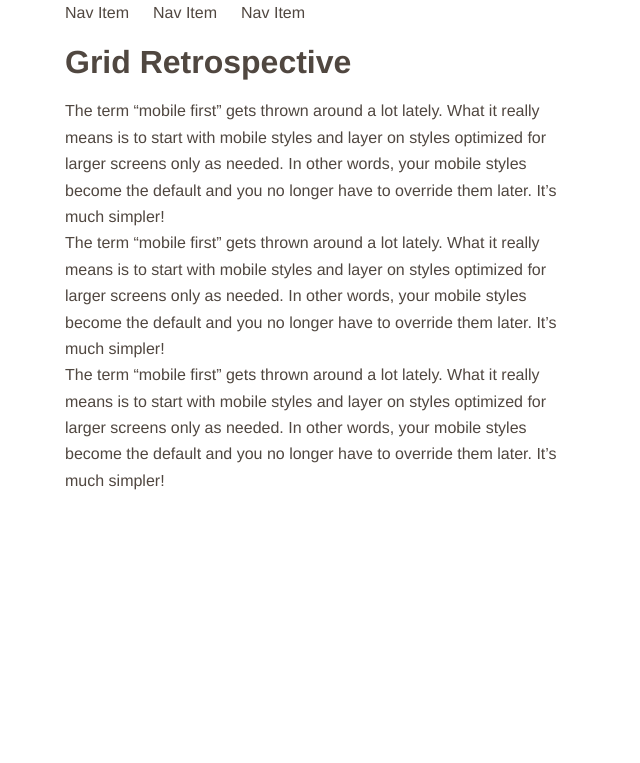
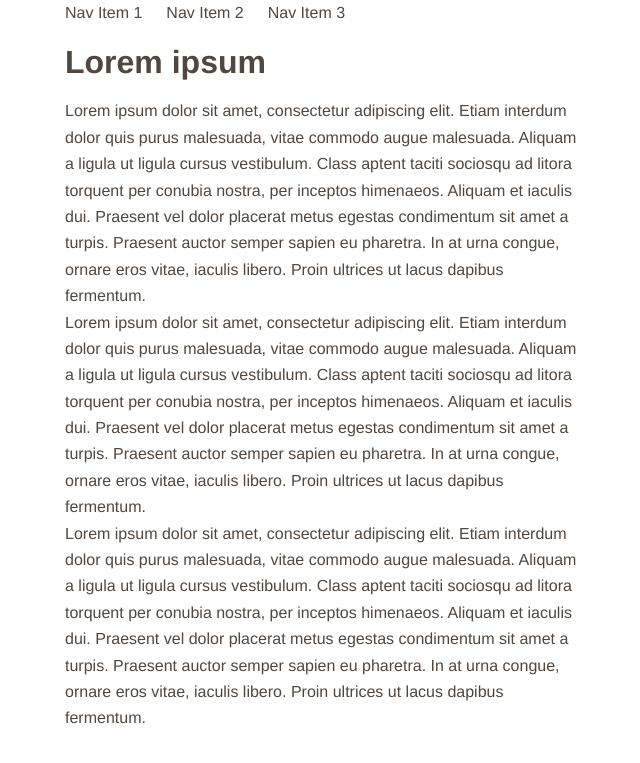
Before and after one commit to aekaplan/css-workshop, a Jekyll site: the page built from index.html, in a window 1280 px wide. Shown: the top 763 px of the page, without its empty margins (319-959 px from the left). Built offline with Jekyll 4.4.1, drawn with Linux system fonts in a browser that asks for light colours; nearby versions of some CDN libraries.

Commit message:
more testing

```diff
--- a/index.html
+++ b/index.html
@@ -4,25 +4,36 @@ layout: default
 
 <nav>
   <ul>
-    <li class="nav-item">Nav Item</li>
-    <li class="nav-item">Nav Item</li>
-    <li class="nav-item">Nav Item</li>
+    <li class="nav-item">Nav Item 1</li>
+    <li class="nav-item">Nav Item 2</li>
+    <li class="nav-item">Nav Item 3</li>
   </ul>
 </nav>
 
 <span class="nav-toggle" data-id="navigation-toggle"></span>
 
+<h1>Lorem ipsum</h1>
 
-<h1>Grid Retrospective</h1>
+<p>Lorem ipsum dolor sit amet, consectetur adipiscing elit. Etiam interdum dolor
+  quis purus malesuada, vitae commodo augue malesuada. Aliquam a ligula ut ligula
+  cursus vestibulum. Class aptent taciti sociosqu ad litora torquent per conubia
+  nostra, per inceptos himenaeos. Aliquam et iaculis dui. Praesent vel dolor
+  placerat metus egestas condimentum sit amet a turpis. Praesent auctor semper
+  sapien eu pharetra. In at urna congue, ornare eros vitae, iaculis libero.
+  Proin ultrices ut lacus dapibus fermentum.</p>
 
-<p>The term “mobile first” gets thrown around a lot lately. What it really means is to start with mobile styles and layer
-on styles optimized for larger screens only as needed. In other words, your mobile styles become the default and you no
-longer have to override them later. It’s much simpler!</p>
+<p>Lorem ipsum dolor sit amet, consectetur adipiscing elit. Etiam interdum dolor
+  quis purus malesuada, vitae commodo augue malesuada. Aliquam a ligula ut ligula
+  cursus vestibulum. Class aptent taciti sociosqu ad litora torquent per conubia
+  nostra, per inceptos himenaeos. Aliquam et iaculis dui. Praesent vel dolor
+  placerat metus egestas condimentum sit amet a turpis. Praesent auctor semper
+  sapien eu pharetra. In at urna congue, ornare eros vitae, iaculis libero.
+  Proin ultrices ut lacus dapibus fermentum.</p>
 
-<p>The term “mobile first” gets thrown around a lot lately. What it really means is to start with mobile styles and layer
-on styles optimized for larger screens only as needed. In other words, your mobile styles become the default and you no
-longer have to override them later. It’s much simpler!</p>
-
-<p>The term “mobile first” gets thrown around a lot lately. What it really means is to start with mobile styles and layer
-on styles optimized for larger screens only as needed. In other words, your mobile styles become the default and you no
-longer have to override them later. It’s much simpler!</p>
+<p>Lorem ipsum dolor sit amet, consectetur adipiscing elit. Etiam interdum dolor
+  quis purus malesuada, vitae commodo augue malesuada. Aliquam a ligula ut ligula
+  cursus vestibulum. Class aptent taciti sociosqu ad litora torquent per conubia
+  nostra, per inceptos himenaeos. Aliquam et iaculis dui. Praesent vel dolor
+  placerat metus egestas condimentum sit amet a turpis. Praesent auctor semper
+  sapien eu pharetra. In at urna congue, ornare eros vitae, iaculis libero.
+  Proin ultrices ut lacus dapibus fermentum.</p>
```
